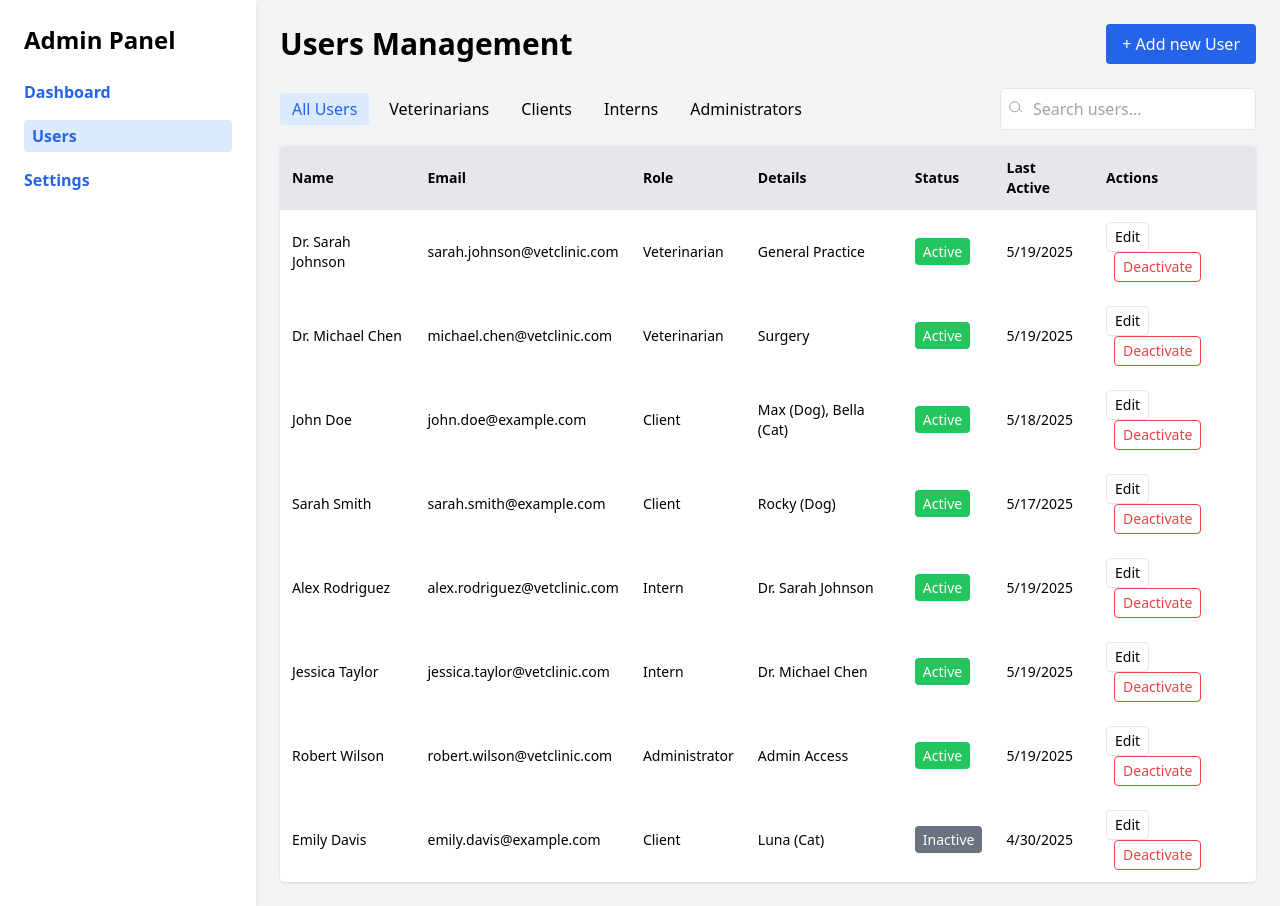
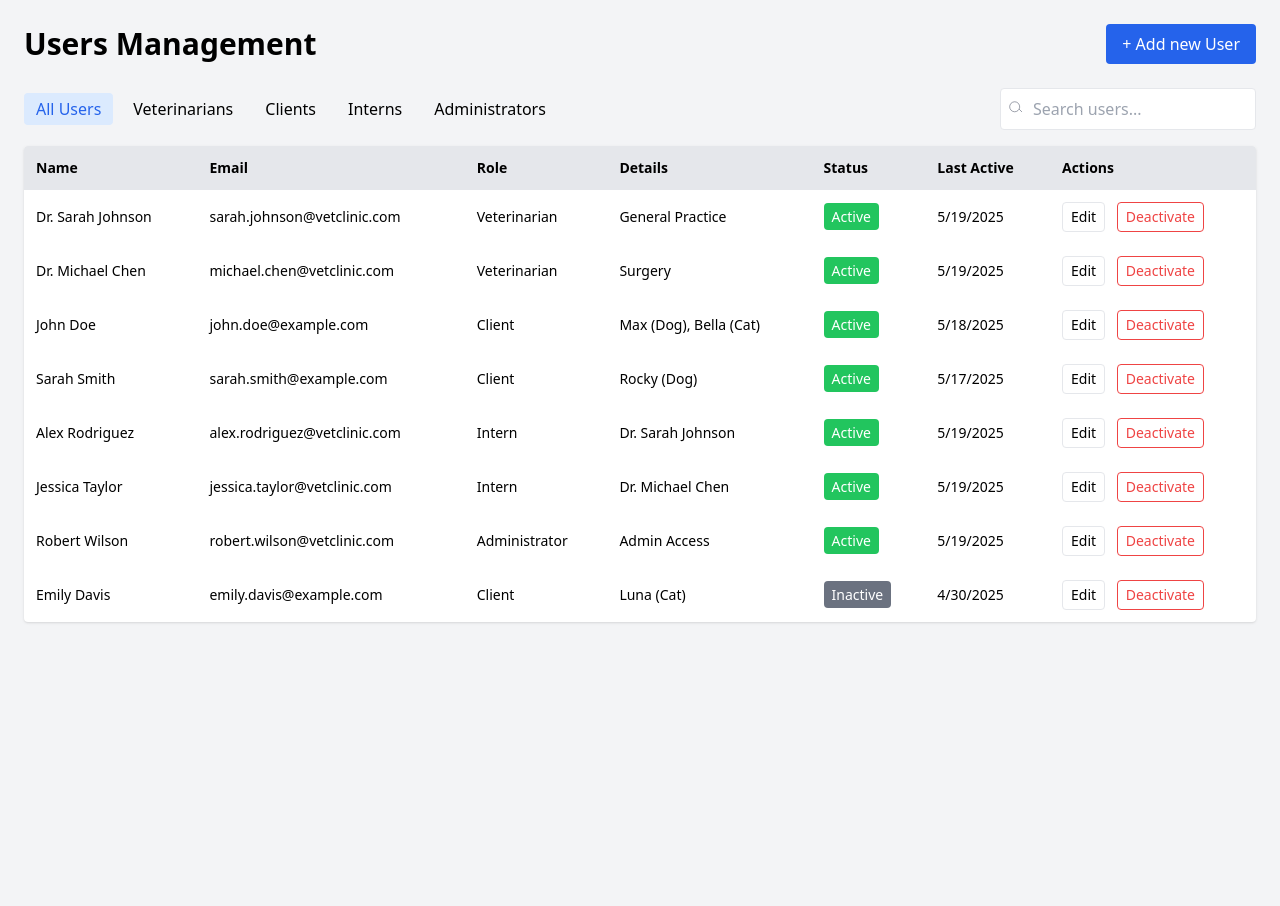
Before and after one commit to Loashami/web, a plain HTML site: page componentes/Users/users.html in a window 1280 px wide. After the commit the page ends 800 px from the top, so only its background shows below. Drawn offline with nearby package versions, Linux system fonts and the light colour scheme.

Commit message:
elimine sidebar

```diff
--- a/componentes/Users/users.html
+++ b/componentes/Users/users.html
@@ -8,16 +8,6 @@
 </head>
 <body class="bg-gray-100 min-h-screen">
   <div class="flex">
-    <!-- Sidebar -->
-    <aside class="w-64 bg-white shadow-md p-6">
-      <h2 class="text-2xl font-bold mb-6">Admin Panel</h2>
-      <nav class="space-y-4">
-        <a href="#" class="block text-blue-600 font-semibold">Dashboard</a>
-        <a href="#" class="block text-blue-600 font-semibold bg-blue-100 px-2 py-1 rounded">Users</a>
-        <a href="#" class="block text-blue-600 font-semibold">Settings</a>
-      </nav>
-    </aside>
-
     <!-- Main Content -->
     <main class="flex-1 p-6">
       <div class="container mx-auto">
```
